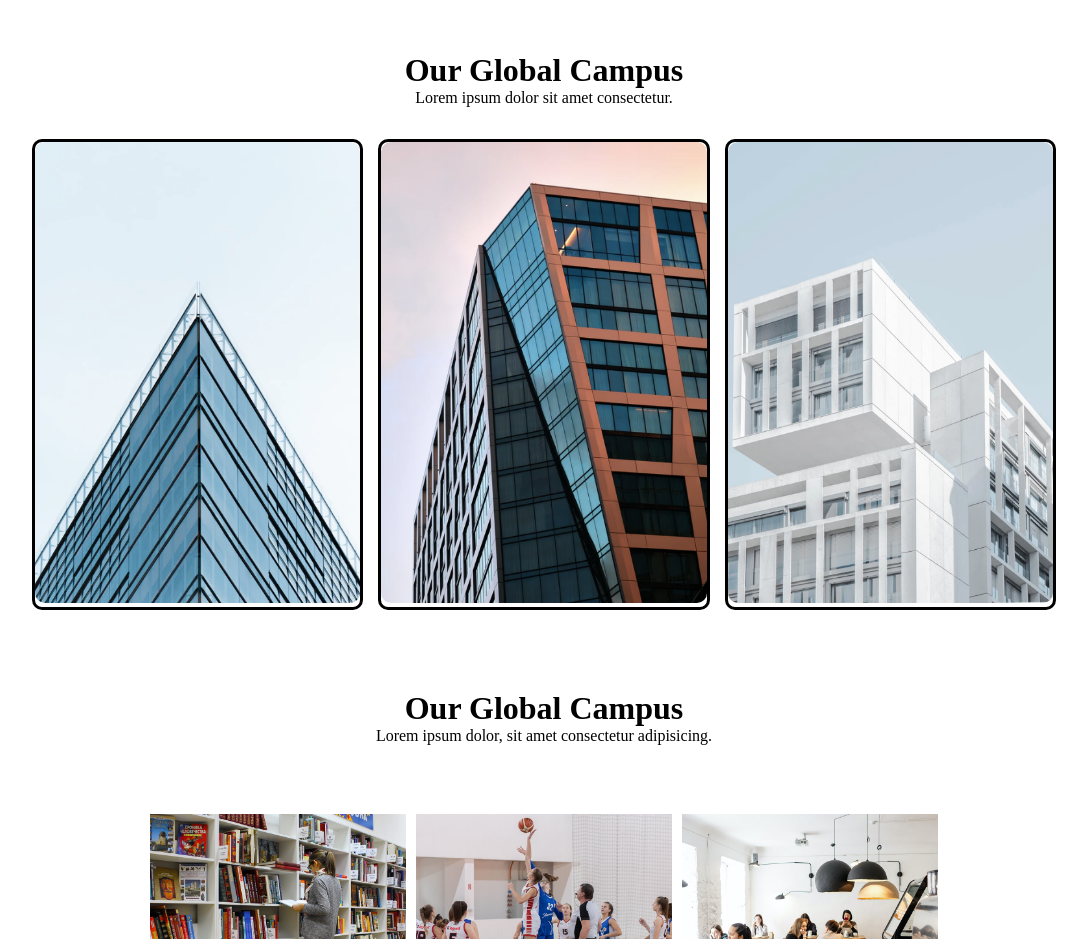
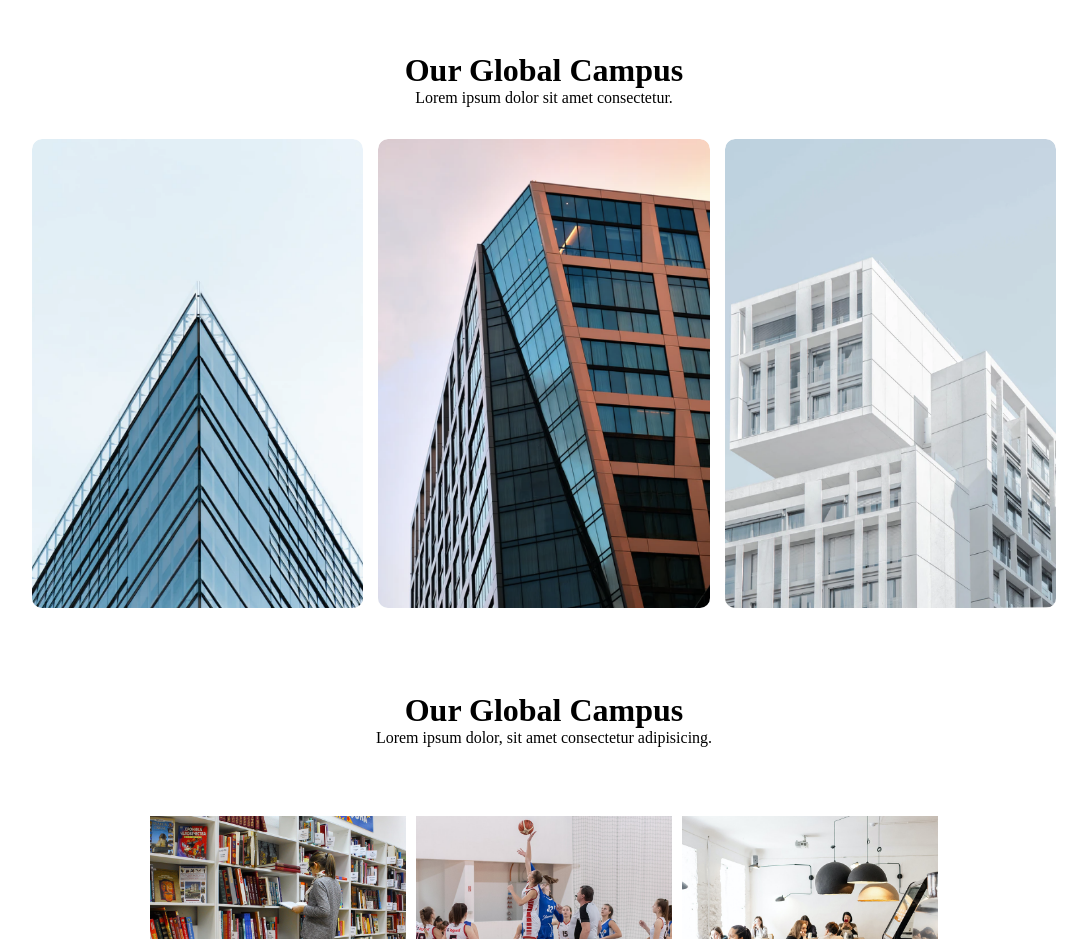
Before and after one commit to hfsyln/unipage, a plain HTML site: page index.html in a window 1280 px wide. Shown: the part 1240-2179 px from the top of the page, without its empty margins (96-1183 px from the left). Drawn offline with Linux system fonts and the light colour scheme.

Commit message:
befor-after

```diff
--- a/style.css
+++ b/style.css
@@ -122,7 +122,7 @@ color: red;
     overflow: hidden;
     transition: all 1s;
     border-radius: 10px;
-    border: solid black;
+
 
 }
 .imgdiv .image img {
@@ -130,6 +130,76 @@ color: red;
     border-radius: 10px;
     transition: all 1s;
 }
+
+.imgdiv .image:hover{
+    background: #D93F42;
+}
+
+.imgdiv .image img:hover{
+    mix-blend-mode: overlay;
+}
+/*BEFORE AFTER ÖNEMLİ ANLAMAYA ÇALIŞ*/
+.imgdiv .ilk::before {
+    content: "LONDON";
+    width: 100%;
+    height: 100%;
+    position: absolute;
+    bottom: 300px;
+    left: 0;
+    display: flex;
+    /* background: #d93f416e; */
+    justify-content: center;
+    align-items: center;
+    border-radius: 10px;
+    transition: all 1s;
+    color: #fff;
+    overflow: hidden;
+    font-size: 25px;
+}
+
+.imgdiv .ikinci::before {
+    content: "NEW YORK";
+    width: 100%;
+    height: 100%;
+    position: absolute;
+    bottom: -800px;
+    left: 0;
+    display: flex;
+    /* background: #d93f416e; */
+    justify-content: center;
+    align-items: center;
+    border-radius: 10px;
+    transition: all 1s;
+    color: #fff;
+    overflow: hidden;
+    font-size: 25px;
+
+
+}
+
+.imgdiv .üçüncü::before {
+    content: "PARİS";
+    width: 100%;
+    height: 100%;
+    position: absolute;
+    bottom: -800px;
+
+    display: flex;
+    /* background: #d93f416e; */
+    justify-content: center;
+    align-items: center;
+    border-radius: 10px;
+    transition: all 1s;
+    color: #fff;
+    overflow: hidden;
+    font-size: 25px;
+}
+
+.imgdiv .image:hover:before{
+    bottom: 4px;
+    opacity: 2;
+}
+
 .üçlü {
     margin-top: 4rem;
     display: flex;
```
